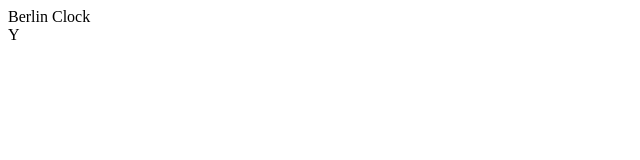
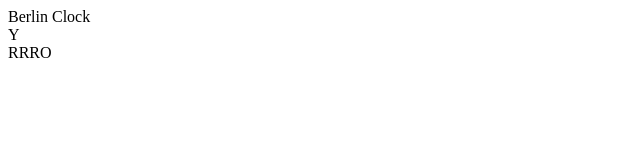
Before and after one commit to 0xNeolik/Berlin-Kata, a React (Create React App) app: page / in a window 1280 px wide. Shown: the top 160 px of the page, without its empty margins (0-640 px from the left). Built offline with nearby package versions, Linux system fonts and the light colour scheme.

Commit message:
5 hours clock´s test and 5 hours clock

```diff
--- a/public/index.html
+++ b/public/index.html
@@ -2,42 +2,19 @@
 <html lang="en">
   <head>
     <meta charset="utf-8" />
-    <link rel="icon" href="%PUBLIC_URL%/favicon.ico" />
+    <link rel="icon" />
     <meta name="viewport" content="width=device-width, initial-scale=1" />
     <meta name="theme-color" content="#000000" />
     <meta
       name="description"
       content="Web site created using create-react-app"
     />
-    <link rel="apple-touch-icon" href="%PUBLIC_URL%/logo192.png" />
-    <!--
-      manifest.json provides metadata used when your web app is installed on a
-      user's mobile device or desktop. See https://developers.google.com/web/fundamentals/web-app-manifest/
-    -->
+    <link rel="apple-touch-icon" />
     <link rel="manifest" href="%PUBLIC_URL%/manifest.json" />
-    <!--
-      Notice the use of %PUBLIC_URL% in the tags above.
-      It will be replaced with the URL of the `public` folder during the build.
-      Only files inside the `public` folder can be referenced from the HTML.
-
-      Unlike "/favicon.ico" or "favicon.ico", "%PUBLIC_URL%/favicon.ico" will
-      work correctly both with client-side routing and a non-root public URL.
-      Learn how to configure a non-root public URL by running `npm run build`.
-    -->
     <title>React App</title>
   </head>
   <body>
     <noscript>You need to enable JavaScript to run this app.</noscript>
     <div id="root"></div>
-    <!--
-      This HTML file is a template.
-      If you open it directly in the browser, you will see an empty page.
-
-      You can add webfonts, meta tags, or analytics to this file.
-      The build step will place the bundled scripts into the <body> tag.
-
-      To begin the development, run `npm start` or `yarn start`.
-      To create a production bundle, use `npm run build` or `yarn build`.
-    -->
   </body>
 </html>
--- a/src/ClockLogic/ClockLogic.js
+++ b/src/ClockLogic/ClockLogic.js
@@ -1,3 +1,28 @@
 export const secondsLight = (seconds) => {
   return seconds % 2 !== 0 ? "O" : "Y";
 };
+
+export const fiveHoursLights = (hours) => {
+  let fiveHoursCount = Math.floor(hours / 5);
+  let result;
+  switch (fiveHoursCount) {
+    case 0:
+      result = "OOOO";
+      break;
+    case 1:
+      result = "ROOO";
+      break;
+    case 2:
+      result = "RROO";
+      break;
+    case 3:
+      result = "RRRO";
+      break;
+    case 4:
+      result = "RRRR";
+      break;
+    default:
+      result = "OOOO";
+  }
+  return result;
+};
--- a/src/Components/DigitalClock.js
+++ b/src/Components/DigitalClock.js
@@ -1,18 +1,39 @@
 import React from "react";
-import { secondsLight } from "../ClockLogic/ClockLogic";
+import { secondsLight, fiveHoursLights } from "../ClockLogic/ClockLogic";
 
 export default function DigitalClock({ seconds, minutes, hours }) {
   return (
-    <>
+    <div data-test="clock">
       <div data-test="clock-seconds" id="clock-seconds">
         {secondsLight(seconds)}
       </div>
       <div data-test="clock-5-hours-container">
-        <div data-test="clock-5-hours-container-children-0"></div>
-        <div data-test="clock-5-hours-container-children-1"></div>
-        <div data-test="clock-5-hours-container-children-2"></div>
-        <div data-test="clock-5-hours-container-children-3"></div>
+        {fiveHoursLights(hours)}
+        <div
+          data-test="clock-5-hours-container-children-0"
+          style={{
+            backgroundColor: 5 < hours ? "none" : "red",
+          }}
+        ></div>
+        <div
+          data-test="clock-5-hours-container-children-1"
+          style={{
+            backgroundColor: 10 < hours ? "none" : "red",
+          }}
+        ></div>
+        <div
+          data-test="clock-5-hours-container-children-2"
+          style={{
+            backgroundColor: 15 < hours ? "none" : "red",
+          }}
+        ></div>
+        <div
+          data-test="clock-5-hours-container-children-3"
+          style={{
+            backgroundColor: 20 < hours ? "none" : "red",
+          }}
+        ></div>
       </div>
-    </>
+    </div>
   );
 }
```
Also changed, not shown: 1 other file (tests, documents, lock files or other folders).
